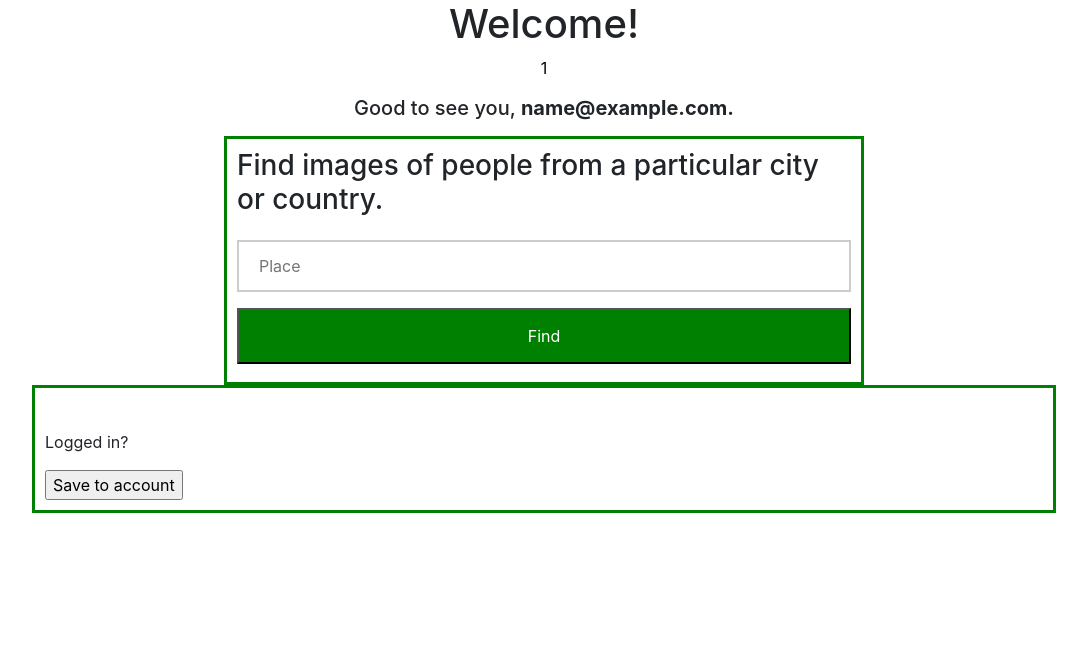
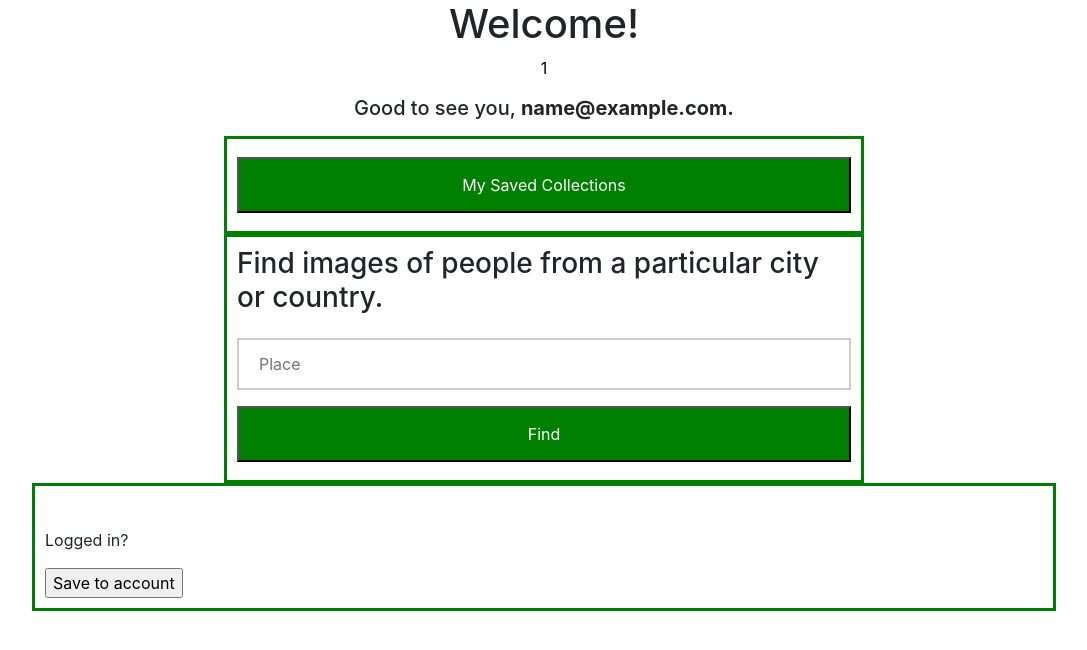
Before and after one commit to debiday/divercity_image_search, a Flask app: page /user-page in a window 1280 px wide. Shown: the top 650 px of the page, without its empty margins (96-1183 px from the left). Run offline with Flask 2, Linux system fonts and the light colour scheme; the visitor is signed in with stand-in values (Sample User, id 1); data comes from the database, SQL or seed files in the repository; some libraries are stand-ins or nearby versions.

Commit message:
Create and link account page button that shows user collection

```diff
--- a/templates/user-page.html
+++ b/templates/user-page.html
@@ -10,6 +10,11 @@
     <div style="text-align:center;">
         <h8><p id="user-id"style="color:black;">{{ user.user_id }}</p></h8>
         <p><h5>Good to see you, <b><span id="user-email">{{ user.email }}</span>.</b></h5></p>
+    </div>
+
+    <div id="city-search">
+    <form action="/account-page" method="get" >
+        <button id="tracking-top-button" type="submit">My Saved Collections</button></form>
     </div>
 
   <!-- <------------FLICKR API------------>
```
